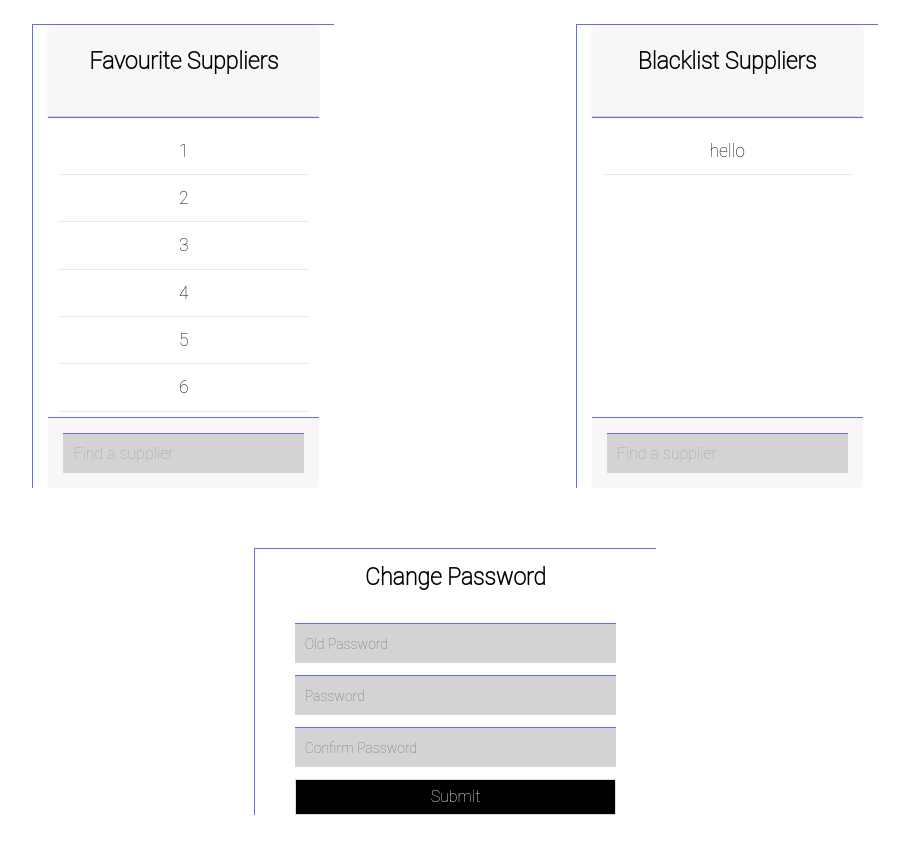
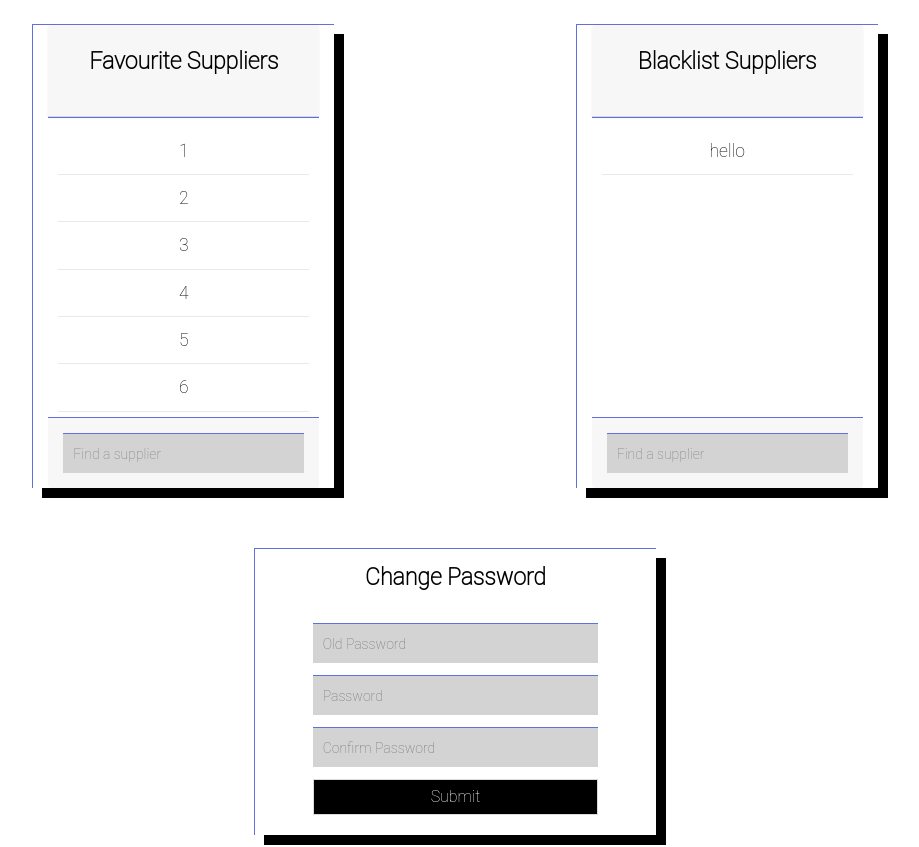
Before and after one commit to roryfmc/Tharsus-2033-Shared, a Flask app: page /accounts in a window 1280 px wide. Shown: the part 82-929 px from the top of the page, without its empty margins (185-1104 px from the left). Before the commit the page ends 897 px from the top, so only its background shows below. Run offline with Flask 2, Linux system fonts and the light colour scheme; some libraries are stand-ins or nearby versions.

Commit message:
Finished accounts.html

```diff
--- a/templates/accounts.html
+++ b/templates/accounts.html
@@ -60,19 +60,21 @@
         border-top: 1px solid #6070DE;
     }
 
-    body {
-    margin: 0;
-    padding: 0;
-    background-size: cover;
-    background: white center;
-    font-family: "Roboto Thin", sans-serif;
+    .input::placeholder {
+        color: grey;
+        font-size: 14px;
+    }
+
+    .field {
+        margin-bottom: 20px;
+        padding: 0 30px;
     }
 
     .card {
         margin: 0;
         padding: 0 15px;
         border-radius: 0;
-        box-shadow: none;
+        box-shadow: 10px 10px 0 black;
         border: none;
         border-top: 1px solid #6070DE;
         border-left: 1px solid #6070DE;
@@ -81,7 +83,7 @@
     .box {
         padding: 0 40px;
         border-radius: 0;
-        box-shadow: none;
+        box-shadow: 10px 10px 0 black;
         border: none;
         border-top: 1px solid #6070DE;
         border-left: 1px solid #6070DE;
@@ -251,8 +253,10 @@
                             {% endfor %}
                         </div>
                     </div>
-                    <div>
-                        {{ form.submit(class="col-12 button") }}
+                    <div class="field">
+                        <div class="control">
+                            {{ form.submit(class="col-12 button") }}
+                        </div>
                     </div>
                 </form>
         </div>
```
